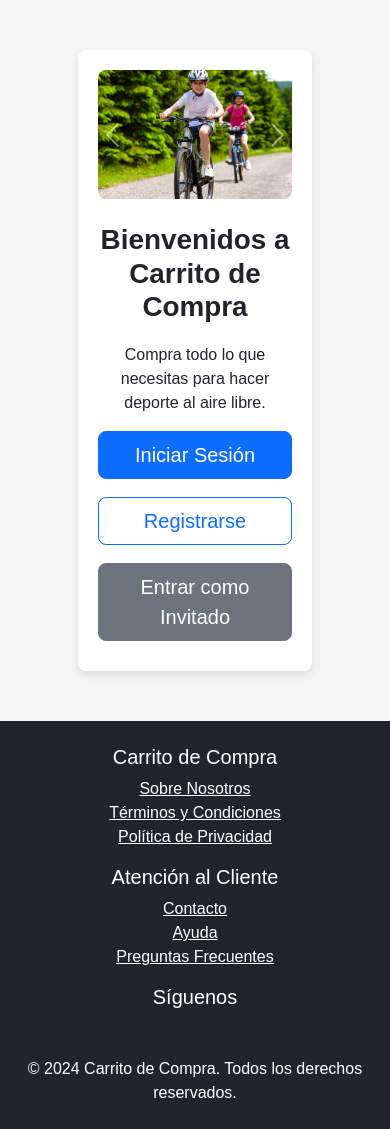
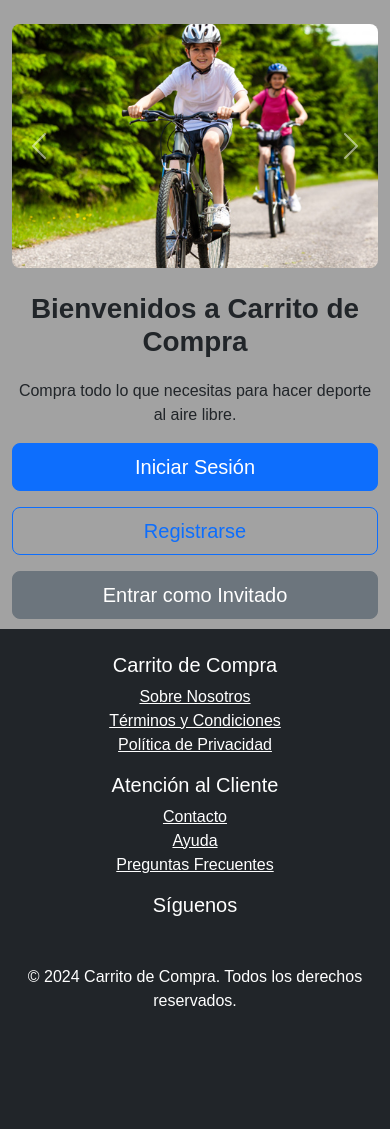
Before and after one commit to ZETEXITO/olimpiadas, a PHP site: page / in a window 390 px wide. Shown: the part 56-1185 px from the top of the page. After the commit the page ends 1062 px from the top, so only its background shows below. Run offline with PHP 8.4, Linux system fonts and the light colour scheme.

Commit message:
1er cambio de diseño e intento de ser responsive

```diff
--- a/assets/css/styles.css
+++ b/assets/css/styles.css
@@ -1,6 +1,6 @@
 /* Estilos personalizados para la página de inicio */
 body {
-    background-color: #f5f5f5;
+    background-color: #7e7d7db6;
     font-family: Arial, sans-serif;
 }
 
@@ -9,7 +9,7 @@ body {
     margin: 50px auto;
     padding: 20px;
     background-color: #ffffff;
-    box-shadow: 0 4px 8px rgba(0, 0, 0, 0.1);
+    box-shadow: 0 2px 2px rgba(0, 0, 0, 0.1);
     border-radius: 8px;
 }
 
--- a/pages/index.php
+++ b/pages/index.php
@@ -12,9 +12,11 @@
     <?php include '../includes/navbar.php'; ?>
 
     <!-- Contenido Principal -->
-    <div class="main-content">
+    <div class="container mt-4">
+        <div class="row">
             <!-- Carrusel -->
-        <div id="carouselExample" class="carousel slide mb-4" data-bs-ride="carousel">
+            <div class="col-lg-8 col-md-12 mb-4">
+                <div id="carouselExample" class="carousel slide" data-bs-ride="carousel">
                     <div class="carousel-inner">
                         <div class="carousel-item active">
                             <img src="../assets/images/airelibreweb.jpg" class="d-block w-100" alt="Deporte al aire libre 1">
@@ -28,22 +30,23 @@
                     </div>
                     <button class="carousel-control-prev" type="button" data-bs-target="#carouselExample" data-bs-slide="prev">
                         <span class="carousel-control-prev-icon" aria-hidden="true"></span>
-                <span class="visually-hidden">Anterior</span>
                     </button>
                     <button class="carousel-control-next" type="button" data-bs-target="#carouselExample" data-bs-slide="next">
                         <span class="carousel-control-next-icon" aria-hidden="true"></span>
                         <span class="visually-hidden">Siguiente</span>
                     </button>
                 </div>
+            </div>
 
             <!-- Opciones de acceso -->
-        <div class="text-center">
+            <div class="col-lg-4 col-md-12 text-center">
                 <h1>Bienvenidos a Carrito de Compra</h1>
                 <p>Compra todo lo que necesitas para hacer deporte al aire libre.</p>
                 <div class="d-grid gap-2 d-md-flex justify-content-md-center">
-                <a href="login.php" class="btn btn-primary btn-lg">Iniciar Sesión</a>
-                <a href="register.php" class="btn btn-outline-primary btn-lg">Registrarse</a>
+                    <a href="login.php" class="btn btn-primary btn-lg mb-2 mb-md-0">Iniciar Sesión</a>
+                    <a href="register.php" class="btn btn-outline-primary btn-lg mb-2 mb-md-0">Registrarse</a>
                     <a href="invitado.php" class="btn btn-secondary btn-lg">Entrar como Invitado</a>
+                </div>
             </div>
         </div>
     </div>
```
Lines whose indentation alone changed are shown as unchanged.
